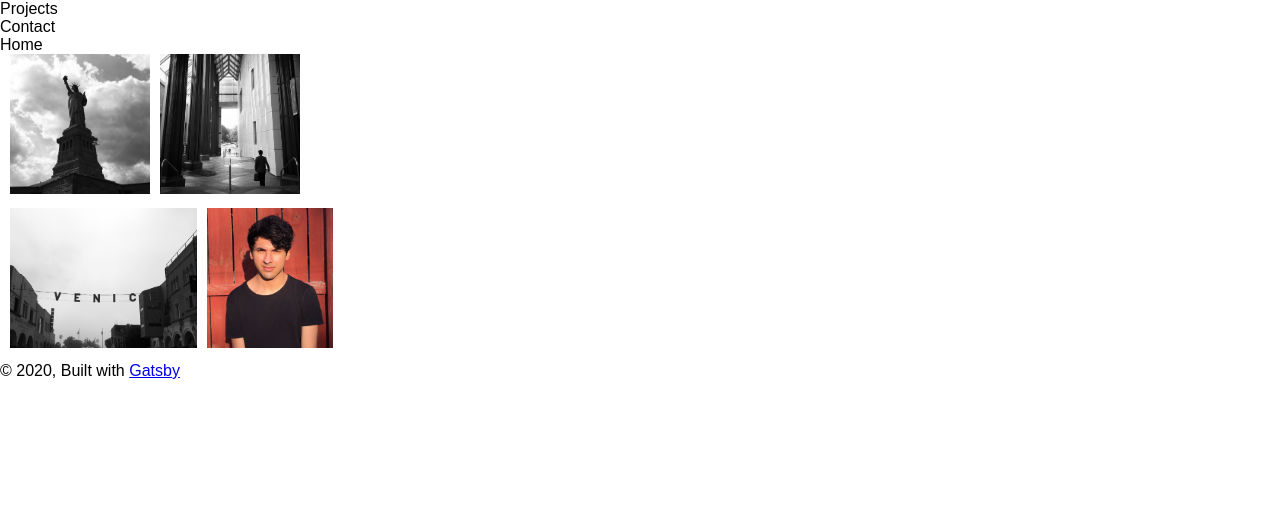
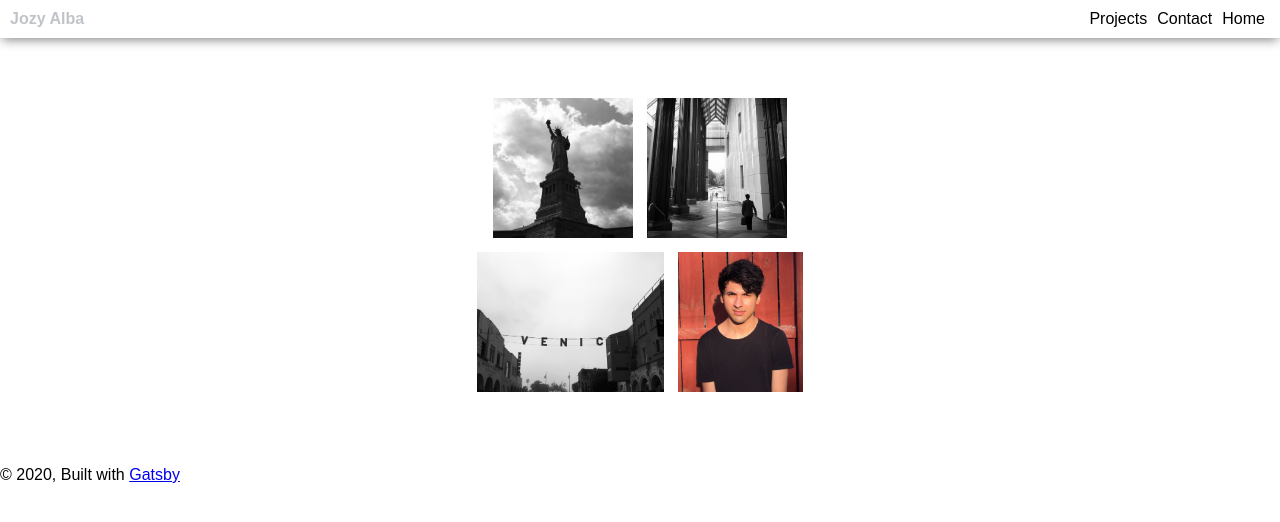
Before and after one commit to JozyL27/gatsby-portfolio, a Gatsby site: page / in a window 1280 px wide. Built offline with nearby package versions, Linux system fonts and the light colour scheme; Gatsby itself is replaced by a stand-in of ours.

Commit message:
updated styling

```diff
--- a/src/Styles/global.css
+++ b/src/Styles/global.css
@@ -24,11 +24,42 @@ ul {
     padding: 0;
 }
 
+.headerContainer {
+    display: flex;
+    align-items: center;
+    /* margin-top: 10px; */
+    margin-bottom: 20px;
+    box-shadow: 0 4px 10px -2px #888888;
+    /* box-shadow: 0rem .3rem .4rem #888888; */
+    width: auto;
+}
+
+.navContainer {
+    display: flex;
+    justify-content: flex-end;
+    position: absolute;
+    right: 10px;
+}
+
+.navLink {
+    margin: 10px 5px 10px 5px;
+}
+
+.signature {
+    text-align: start;
+    margin: 10px 0px 10px 10px;
+    padding: 0;
+    font-size: 16px;
+    color: rgb(192, 196, 201);
+}
+
 
 /* Collage css */
 .fourpics {
     display: flex;
     flex-direction: column;
+    align-items: center;
+    margin: 60px auto 60px auto;
 }
 
 .first, .second {
@@ -37,10 +68,11 @@ ul {
 }
 
 .collageImgs {
-      width: auto;
-      height: 140px;
-      margin-left: 10px;
-      transition-duration: 0.4s;
+    width: auto;
+    height: 140px;
+    margin-left: 7px;
+    margin-right: 7px;
+    transition-duration: 0.4s;
 }
 
 .collageImgs:hover {
--- a/src/components/Header/header.js
+++ b/src/components/Header/header.js
@@ -4,11 +4,12 @@ import React from "react"
 import '../../Styles/global.css'
 
 const Header = ({ siteTitle }) => (
-  <header>
-    <ul>
-      <li>Projects</li>
-      <li>Contact</li>
-      <li>Home</li>
+  <header className='headerContainer'>
+    <h1 className='signature'>Jozy Alba</h1>
+    <ul className='navContainer'>
+      <li className='navLink'>Projects</li>
+      <li className='navLink'>Contact</li>
+      <li className='navLink'>Home</li>
     </ul>
   </header>
 )
```
